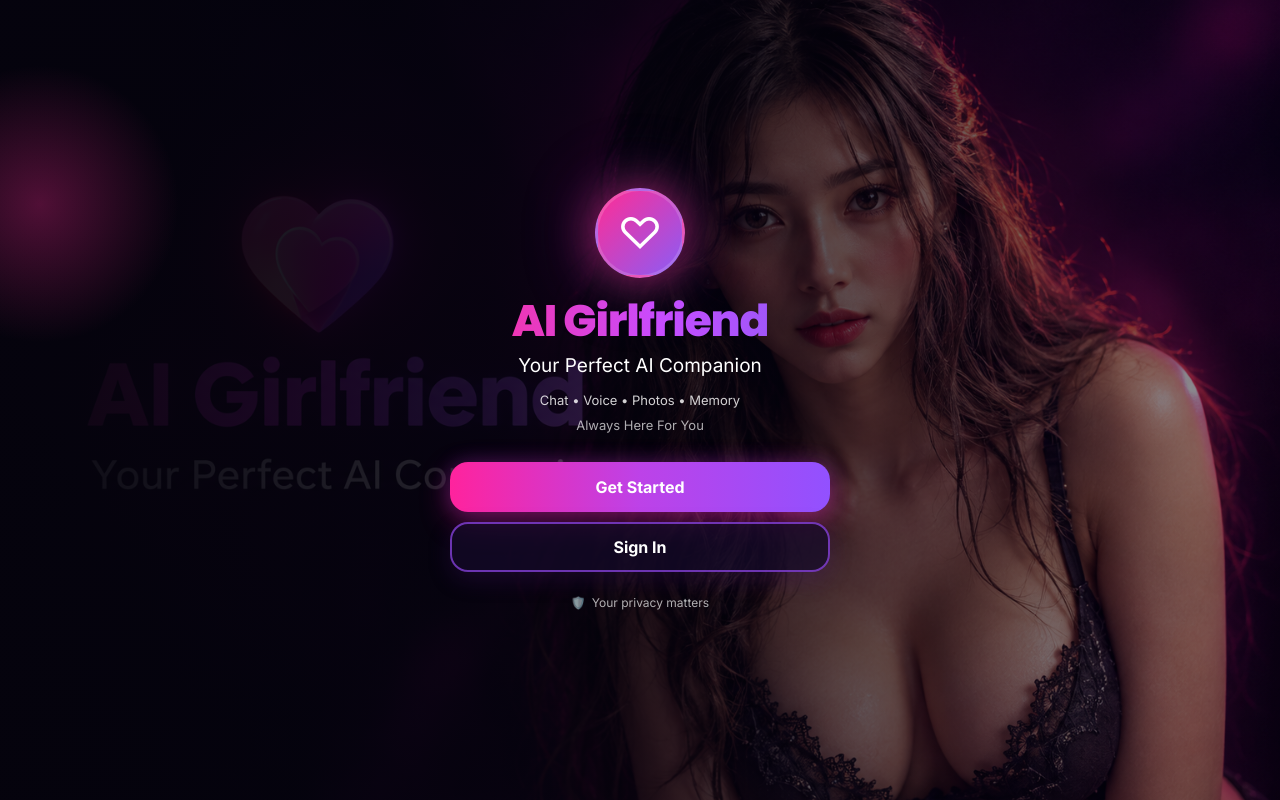
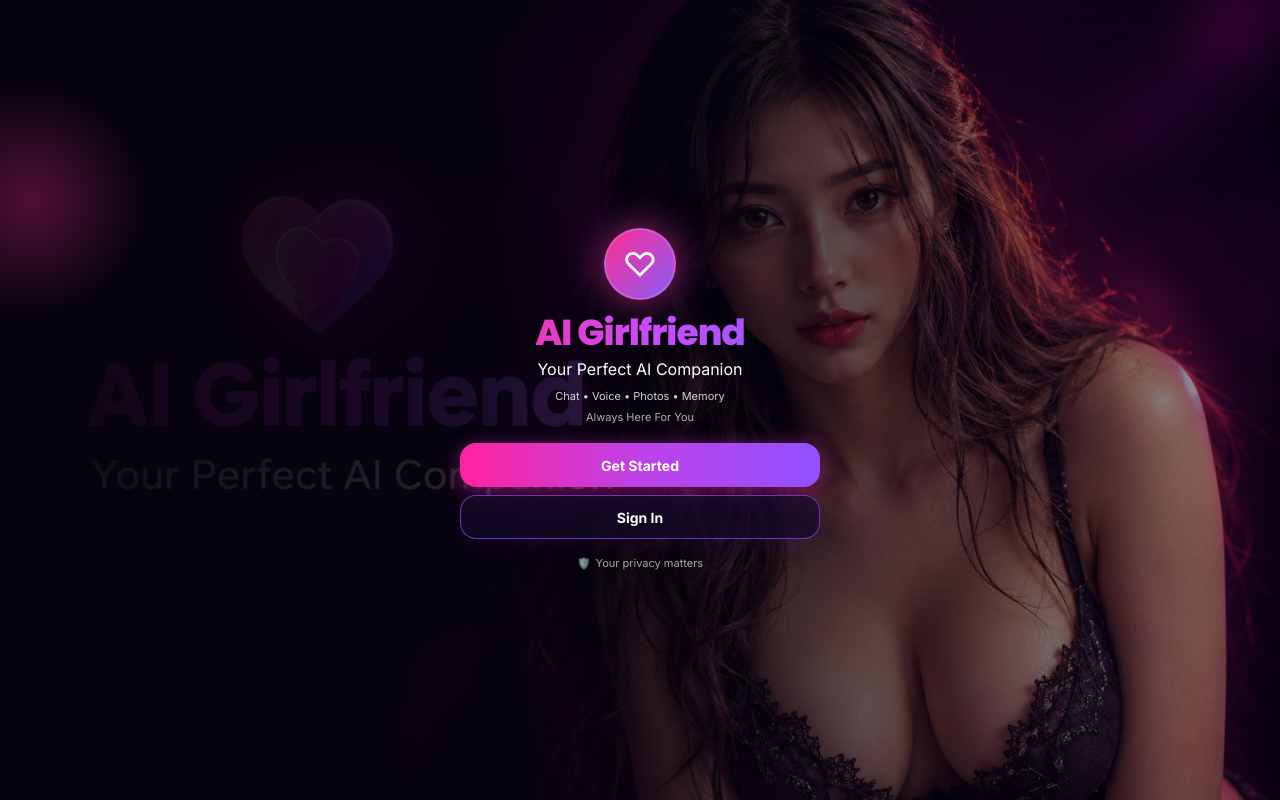
Before and after one commit to jhalakmd911-droid/aigirlfriend-, a Next.js app: page / in a window 1280 px wide. Built offline with nearby package versions, Linux system fonts and the light colour scheme.

Commit message:
Refactor styles in OnboardingPage component
Updated styling for OnboardingPage component, including adjustments to dimensions, padding, and font sizes.

```diff
--- a/components/pages/OnboardingPage.tsx
+++ b/components/pages/OnboardingPage.tsx
@@ -10,13 +10,13 @@ export default function OnboardingPage({
   return (
     <div
       style={{
-        minHeight: "100vh",
+        minHeight: "100dvh",
         width: "100%",
         display: "flex",
         flexDirection: "column",
         justifyContent: "center",
         alignItems: "center",
-        padding: "30px 20px",
+        padding: "16px 18px",
         boxSizing: "border-box",
         position: "relative",
         overflow: "hidden",
@@ -27,7 +27,7 @@ export default function OnboardingPage({
           "Inter, system-ui, -apple-system, BlinkMacSystemFont, 'Segoe UI', sans-serif",
       }}
     >
-      {/* AI Girlfriend Background Image */}
+      {/* Background Image */}
       <img
         src="/images/file_0000000054c48208bd707ad47cc88d38.png"
         alt="AI Girlfriend"
@@ -44,7 +44,7 @@ export default function OnboardingPage({
         }}
       />
 
-      {/* Dark / Pink Overlay */}
+      {/* Overlay */}
       <div
         style={{
           position: "absolute",
@@ -59,13 +59,13 @@ export default function OnboardingPage({
       <div
         style={{
           position: "absolute",
-          width: "280px",
-          height: "280px",
+          width: "240px",
+          height: "240px",
           borderRadius: "50%",
           background:
             "radial-gradient(circle, rgba(255,45,149,0.30), transparent 70%)",
-          top: "8%",
-          left: "-100px",
+          top: "10%",
+          left: "-90px",
           zIndex: 1,
           pointerEvents: "none",
         }}
@@ -76,24 +76,24 @@ export default function OnboardingPage({
         style={{
           position: "relative",
           zIndex: 2,
-          maxWidth: "380px",
+          maxWidth: "360px",
           width: "100%",
         }}
       >
         {/* Heart Logo */}
         <div
           style={{
-            width: "90px",
-            height: "90px",
+            width: "72px",
+            height: "72px",
             borderRadius: "50%",
             background: "linear-gradient(135deg, #FF2D95 0%, #8B5CF6 100%)",
             display: "grid",
             placeItems: "center",
-            fontSize: "44px",
-            margin: "0 auto 20px",
+            fontSize: "34px",
+            margin: "0 auto 14px",
             boxShadow:
-              "0 0 45px rgba(255,45,149,0.60), 0 0 80px rgba(139,92,246,0.25)",
-            border: "3px solid rgba(255,255,255,0.15)",
+              "0 0 35px rgba(255,45,149,0.55), 0 0 60px rgba(139,92,246,0.22)",
+            border: "2px solid rgba(255,255,255,0.15)",
           }}
         >
           ♡
@@ -102,11 +102,11 @@ export default function OnboardingPage({
         {/* Title */}
         <h1
           style={{
-            margin: "0 0 8px",
-            fontSize: "clamp(30px, 8.5vw, 44px)",
+            margin: "0 0 5px",
+            fontSize: "clamp(26px, 7.5vw, 36px)",
             lineHeight: 1.05,
             fontWeight: 800,
-            letterSpacing: "-1.2px",
+            letterSpacing: "-1px",
             background:
               "linear-gradient(90deg, #FF2D95 0%, #C84CFF 55%, #8B5CF6 100%)",
             WebkitBackgroundClip: "text",
@@ -119,8 +119,8 @@ export default function OnboardingPage({
         {/* Subtitle */}
         <p
           style={{
-            margin: "0 0 10px",
-            fontSize: "clamp(15px, 4vw, 19px)",
+            margin: "0 0 7px",
+            fontSize: "clamp(13px, 3.6vw, 16px)",
             color: "#ffffff",
           }}
         >
@@ -130,8 +130,8 @@ export default function OnboardingPage({
         {/* Features */}
         <p
           style={{
-            margin: "0 0 6px",
-            fontSize: "13px",
+            margin: "0 0 4px",
+            fontSize: "11px",
             color: "rgba(255,255,255,0.82)",
           }}
         >
@@ -141,8 +141,8 @@ export default function OnboardingPage({
         {/* Tagline */}
         <p
           style={{
-            margin: "0 0 26px",
-            fontSize: "13px",
+            margin: "0 0 18px",
+            fontSize: "11px",
             color: "rgba(255,255,255,0.68)",
           }}
         >
@@ -155,19 +155,19 @@ export default function OnboardingPage({
           onClick={onGetStarted}
           style={{
             width: "100%",
-            minHeight: "50px",
+            minHeight: "44px",
             border: "none",
-            borderRadius: "18px",
-            padding: "12px 20px",
-            marginBottom: "10px",
+            borderRadius: "16px",
+            padding: "10px 18px",
+            marginBottom: "8px",
             cursor: "pointer",
             color: "#ffffff",
-            fontSize: "16px",
+            fontSize: "14px",
             fontWeight: 700,
             background:
               "linear-gradient(90deg, #FF239D 0%, #BD42E8 50%, #9251FF 100%)",
             boxShadow:
-              "0 10px 30px rgba(255,30,160,0.38), 0 0 20px rgba(155,70,255,0.22)",
+              "0 8px 26px rgba(255,30,160,0.36), 0 0 18px rgba(155,70,255,0.20)",
           }}
         >
           Get Started
@@ -179,16 +179,16 @@ export default function OnboardingPage({
           onClick={() => alert("Sign In feature coming soon!")}
           style={{
             width: "100%",
-            minHeight: "50px",
-            borderRadius: "18px",
-            padding: "12px 20px",
+            minHeight: "44px",
+            borderRadius: "16px",
+            padding: "10px 18px",
             cursor: "pointer",
             color: "#ffffff",
-            fontSize: "16px",
+            fontSize: "14px",
             fontWeight: 700,
             background: "rgba(22,10,42,0.72)",
-            border: "2px solid rgba(157,77,255,0.65)",
-            boxShadow: "0 8px 22px rgba(75,20,120,0.25)",
+            border: "1.5px solid rgba(157,77,255,0.65)",
+            boxShadow: "0 6px 18px rgba(75,20,120,0.22)",
           }}
         >
           Sign In
@@ -197,13 +197,13 @@ export default function OnboardingPage({
         {/* Privacy */}
         <div
           style={{
-            marginTop: "22px",
+            marginTop: "16px",
             display: "flex",
             alignItems: "center",
             justifyContent: "center",
-            gap: "6px",
-            fontSize: "12px",
-            color: "rgba(255,255,255,0.68)",
+            gap: "5px",
+            fontSize: "11px",
+            color: "rgba(255,255,255,0.65)",
           }}
         >
           <span>🛡️</span>
```
